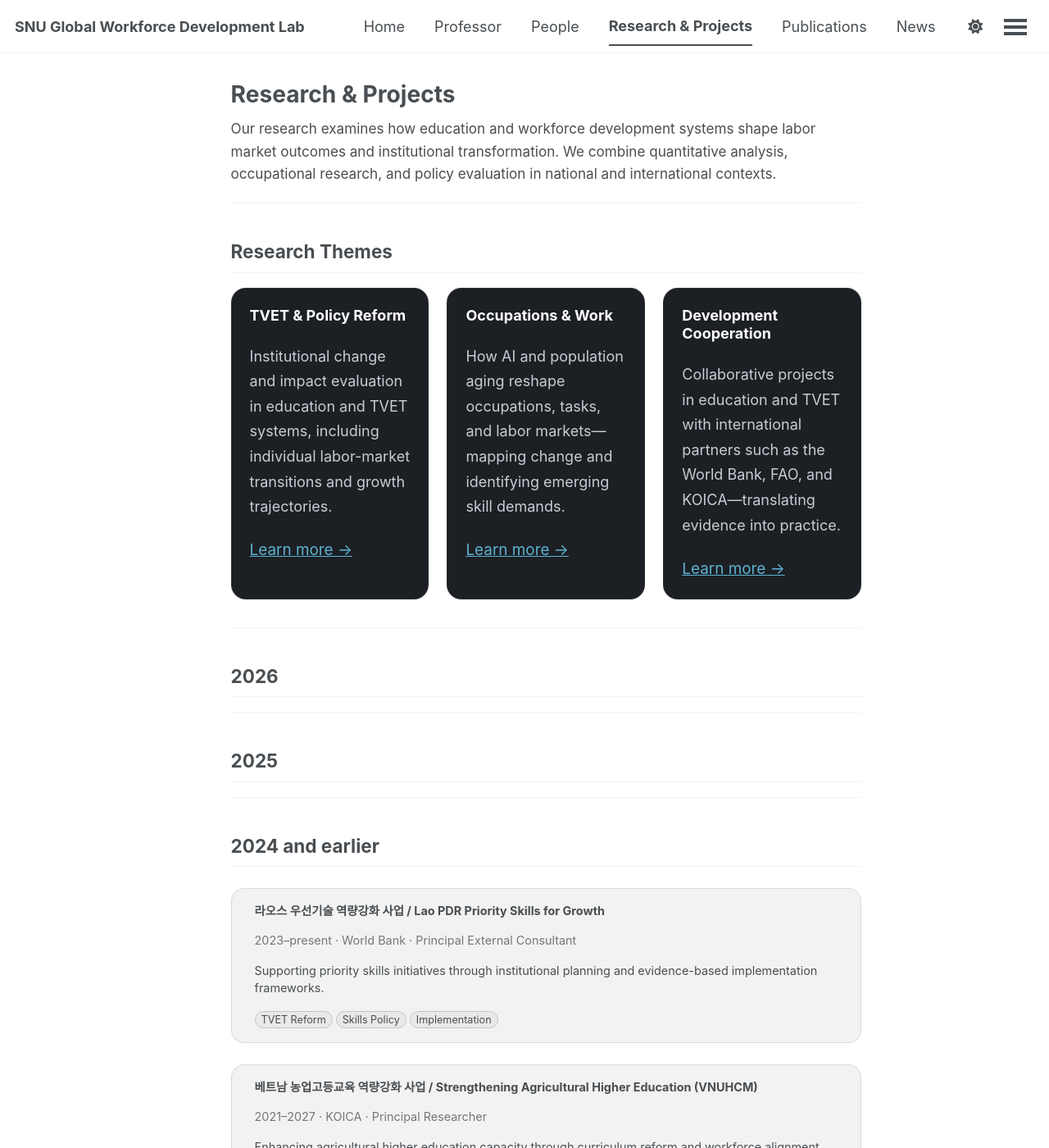
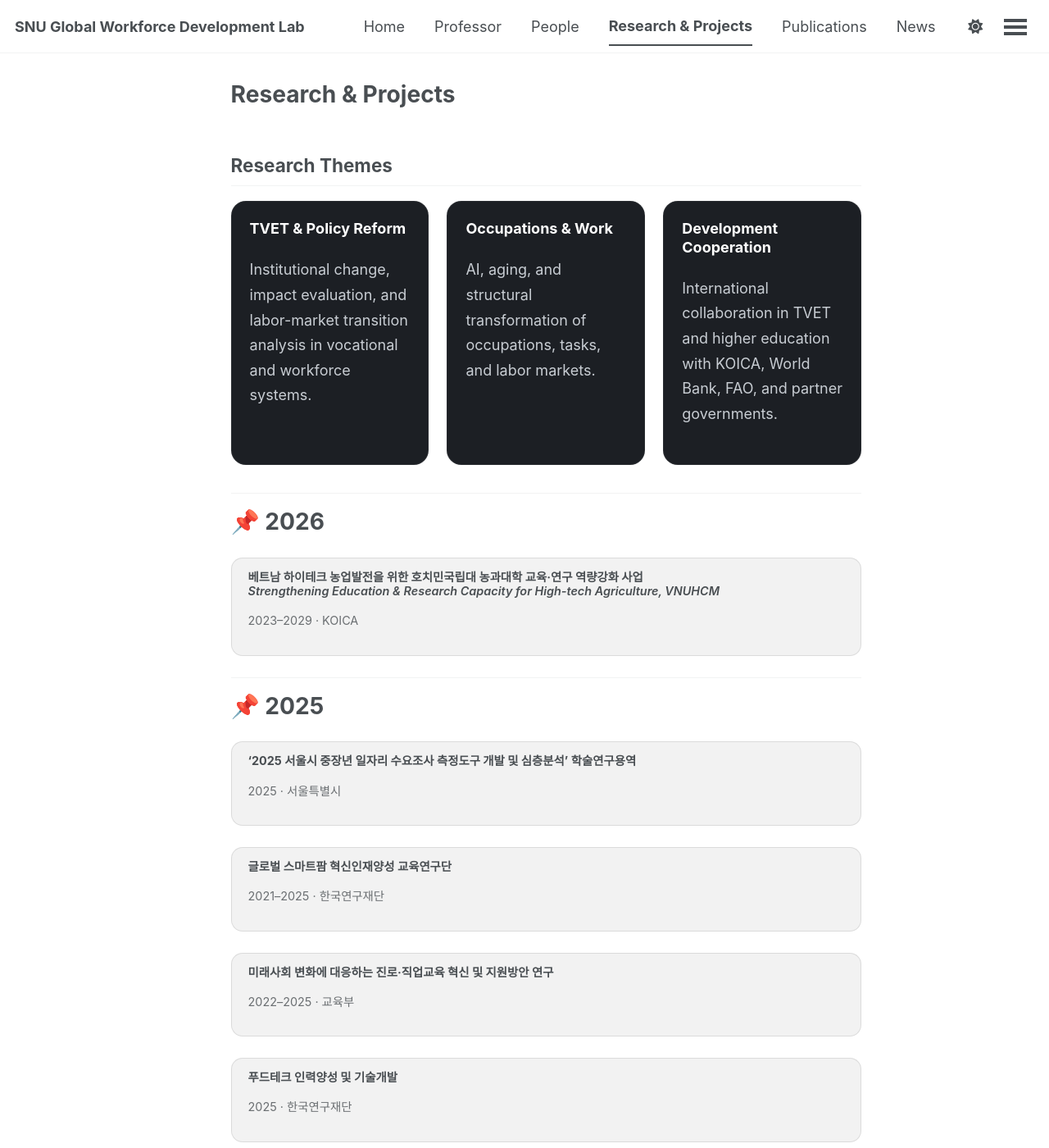
Before and after one commit to snu-global-workforce-lab/snu-global-workforce-lab.github.io, a Jekyll site: the page built from _pages/research.md, in a window 1280 px wide and 1400 px high. Shown: the whole window at 82% size. Built offline with Jekyll 4.4.1, drawn with Linux system fonts in a browser that asks for light colours; a script bundle is joined from its source files by our own code; library files that are not in the unit come from our copies; some of the changed text lies outside the part shown.

Commit message:
Update research.md

```diff
--- a/_pages/research.md
+++ b/_pages/research.md
@@ -5,114 +5,80 @@ author_profile: false
 ---
 
 <style>
-
 /* =========================
-   Research Themes (3 fixed cards)
+   Research Themes (3 cards)
    ========================= */
 .theme-grid{
   display:grid;
-  grid-template-columns: 1fr 1fr 1fr;   /* 강제 3열 */
+  grid-template-columns: 1fr 1fr 1fr;
   gap:22px;
   margin: 18px 0 34px 0;
 }
-
 @media (max-width: 1000px){
-  .theme-grid{
-    grid-template-columns: 1fr;         /* 모바일만 1열 */
-  }
+  .theme-grid{ grid-template-columns: 1fr; }
 }
 
 .theme-card{
   border-radius:18px;
   padding:22px;
-  background:#1c1f24;                   /* 세련된 다크그레이 */
+  background:#1c1f24;
   border:1px solid rgba(255,255,255,0.06);
-  transition: transform 0.18s ease, box-shadow 0.18s ease, background 0.18s ease;
+  transition: transform 0.18s ease, box-shadow 0.18s ease;
 }
-
 .theme-card:hover{
   transform: translateY(-2px);
   background:#23272e;
   box-shadow: 0 12px 24px rgba(0,0,0,0.35);
 }
-
 .theme-title{
   margin:0 0 12px 0;
   font-size:1.45rem;
   line-height:1.25;
   color:#ffffff;
 }
-
 .theme-desc{
   margin:0 0 18px 0;
   font-size:1rem;
   line-height:1.7;
-  color:#c8cdd3;                        /* 더 세련된 라이트그레이 */
-}
-
-.theme-link{
-  font-size:1.05rem;
-  color:#5db3d1;                        /* 차분한 블루 */
-  text-decoration:none;
-}
-
-.theme-link:hover{
-  text-decoration:underline;
+  color:#c8cdd3;
 }
 
 /* =========================
-   Project Cards (compact)
+   Project Cards
    ========================= */
 .project-card{
-  border-radius:16px;
-  padding:18px 28px;          /* 🔹 좌우 여백 확장 */
-  margin:26px 0;              /* 🔹 카드 간격 넓게 */
+  border-radius:14px;
+  padding:14px 20px;
+  margin:26px 0;
   background: rgba(128,128,128,0.10);
   border:1px solid rgba(128,128,128,0.20);
-  transition: transform 0.18s ease, box-shadow 0.18s ease;
   font-size:0.8em;
-  line-height:1.28;
-  max-width: 1050px;          /* 🔹 가로폭 제한 */
+  line-height:1.22;
 }
-
 .project-title{
   margin:0 0 3px 0;
-  line-height:1.2;
   font-weight:600;
 }
-
 .project-meta{
-  margin:0 0 10px 0;          /* 🔹 설명과 간격 확보 */
-  line-height:1.2;
-  opacity:0.75;
+  margin:0 0 6px 0;
+  opacity:0.8;
+  font-size:0.95em;
 }
-
 .project-desc{
-  margin:0 0 12px 0;          /* 🔹 태그와 간격 확보 */
-  line-height:1.45;           /* 🔹 읽기 편하게 약간 복원 */
+  margin:0 0 8px 0;
 }
-
 .tag-row{
   margin-top:6px;
 }
-
 .tag{
-  font-size:0.7rem;
-  padding:2px 7px;
-  border-radius:999px;
-  border:1px solid rgba(128,128,128,0.35);
-  background: rgba(128,128,128,0.08);
+  display:inline-block;
+  padding:3px 8px;
+  margin:2px 6px 0 0;
+  border-radius:12px;
+  background:rgba(100,100,100,0.18);
+  font-size:0.85em;
 }
-
 </style>
-
-
-<p style="max-width:900px; font-size:0.95rem; line-height:1.6;">
-Our research examines how education and workforce development systems shape labor market outcomes and institutional transformation.
-We combine quantitative analysis, occupational research, and policy evaluation in national and international contexts.
-</p>
-
----
 
 ## Research Themes
 
@@ -121,95 +87,102 @@ We combine quantitative analysis, occupational research, and policy evaluation i
   <div class="theme-card">
     <p class="theme-title"><strong>TVET & Policy Reform</strong></p>
     <p class="theme-desc">
-      Institutional change and impact evaluation in education and TVET systems, including
-      individual labor-market transitions and growth trajectories.
+      Institutional change, impact evaluation, and labor-market transition analysis in vocational and workforce systems.
     </p>
-    <a class="theme-link">Learn more →</a>
   </div>
 
   <div class="theme-card">
     <p class="theme-title"><strong>Occupations & Work</strong></p>
     <p class="theme-desc">
-      How AI and population aging reshape occupations, tasks, and labor markets—mapping change
-      and identifying emerging skill demands.
+      AI, aging, and structural transformation of occupations, tasks, and labor markets.
     </p>
-    <a class="theme-link">Learn more →</a>
   </div>
 
   <div class="theme-card">
     <p class="theme-title"><strong>Development Cooperation</strong></p>
     <p class="theme-desc">
-      Collaborative projects in education and TVET with international partners such as the
-      World Bank, FAO, and KOICA—translating evidence into practice.
+      International collaboration in TVET and higher education with KOICA, World Bank, FAO, and partner governments.
     </p>
-    <a class="theme-link">Learn more →</a>
   </div>
 
 </div>
 
 ---
 
-## 2026
+# 📌 2026
 
-<!-- Add projects here -->
+<div class="project-card">
+  <p class="project-title">
+    <strong>베트남 하이테크 농업발전을 위한 호치민국립대 농과대학 교육·연구 역량강화 사업</strong><br>
+    <em>Strengthening Education & Research Capacity for High-tech Agriculture, VNUHCM</em>
+  </p>
+  <p class="project-meta">2023–2029 · KOICA</p>
+</div>
 
 ---
 
-## 2025
+# 📌 2025
 
-<!-- Add projects here -->
+<div class="project-card">
+  <p class="project-title"><strong>‘2025 서울시 중장년 일자리 수요조사 측정도구 개발 및 심층분석’ 학술연구용역</strong></p>
+  <p class="project-meta">2025 · 서울특별시</p>
+</div>
+
+<div class="project-card">
+  <p class="project-title"><strong>글로벌 스마트팜 혁신인재양성 교육연구단</strong></p>
+  <p class="project-meta">2021–2025 · 한국연구재단</p>
+</div>
+
+<div class="project-card">
+  <p class="project-title"><strong>미래사회 변화에 대응하는 진로‧직업교육 혁신 및 지원방안 연구</strong></p>
+  <p class="project-meta">2022–2025 · 교육부</p>
+</div>
+
+<div class="project-card">
+  <p class="project-title"><strong>푸드테크 인력양성 및 기술개발</strong></p>
+  <p class="project-meta">2025 · 한국연구재단</p>
+</div>
+
+<div class="project-card">
+  <p class="project-title"><strong>Lao PDR Priority Skills for Growth Project</strong></p>
+  <p class="project-meta">2022–2025 · World Bank</p>
+</div>
 
 ---
 
-## 2024 and earlier
+# 📌 2024
 
 <div class="project-card">
-  <p class="project-title">
-    <strong>라오스 우선기술 역량강화 사업 / Lao PDR Priority Skills for Growth</strong>
-  </p>
-  <p class="project-meta">
-    2023–present · World Bank · Principal External Consultant
-  </p>
-  <p class="project-desc">
-    Supporting priority skills initiatives through institutional planning and evidence-based implementation frameworks.
-  </p>
-  <div class="tag-row">
-    <span class="tag">TVET Reform</span>
-    <span class="tag">Skills Policy</span>
-    <span class="tag">Implementation</span>
-  </div>
+  <p class="project-title"><strong>2024년 하반기 개발협력 사업수행기관 영프로페셔널(YP)</strong></p>
+  <p class="project-meta">2024 · KOICA</p>
 </div>
 
 <div class="project-card">
-  <p class="project-title">
-    <strong>베트남 농업고등교육 역량강화 사업 / Strengthening Agricultural Higher Education (VNUHCM)</strong>
-  </p>
-  <p class="project-meta">
-    2021–2027 · KOICA · Principal Researcher
-  </p>
-  <p class="project-desc">
-    Enhancing agricultural higher education capacity through curriculum reform and workforce alignment.
-  </p>
-  <div class="tag-row">
-    <span class="tag">Higher Education</span>
-    <span class="tag">Capacity Building</span>
-    <span class="tag">Workforce Development</span>
-  </div>
+  <p class="project-title"><strong>경기도 직업계고 미래교육 재구조화를 위한 블렌디드 특성화고 전환 방안 연구 용역</strong></p>
+  <p class="project-meta">2024 · 경기도</p>
 </div>
 
 <div class="project-card">
-  <p class="project-title">
-    <strong>농산업 인큐베이터 자문 / Agri-business Incubator</strong>
-  </p>
-  <p class="project-meta">
-    2023 · FAO · External Expert
-  </p>
-  <p class="project-desc">
-    Providing technical expertise to strengthen agribusiness incubation and vocational training models.
-  </p>
-  <div class="tag-row">
-    <span class="tag">Agribusiness</span>
-    <span class="tag">TVET</span>
-    <span class="tag">Technical Assistance</span>
-  </div>
+  <p class="project-title"><strong>말산업 전문인력 양성기관 운영실적 평가 용역</strong></p>
+  <p class="project-meta">2024 · 한국마사회</p>
 </div>
+
+<div class="project-card">
+  <p class="project-title"><strong>지속 가능한 농업 및 글로벌 네트워크 구축을 위한 디지털AI 기반 국제농업교육 모델 개발</strong></p>
+  <p class="project-meta">2024 · 농림축산식품부</p>
+</div>
+
+<div class="project-card">
+  <p class="project-title"><strong>포스코 공동훈련센터 컨설팅 및 전문가훈련프로그램개발</strong></p>
+  <p class="project-meta">2024 · 포스코</p>
+</div>
+
+<div class="project-card">
+  <p class="project-title"><strong>학부대학 교과인증 프로그램 개발 및 운영방안 수립 연구</strong></p>
+  <p class="project-meta">2024 · 서울대학교</p>
+</div>
+
+<div class="project-card">
+  <p class="project-title"><strong>External Expert, Agri-business Incubator</strong></p>
+  <p class="project-meta">2023–2024 · FAO</p>
+</div>
```
